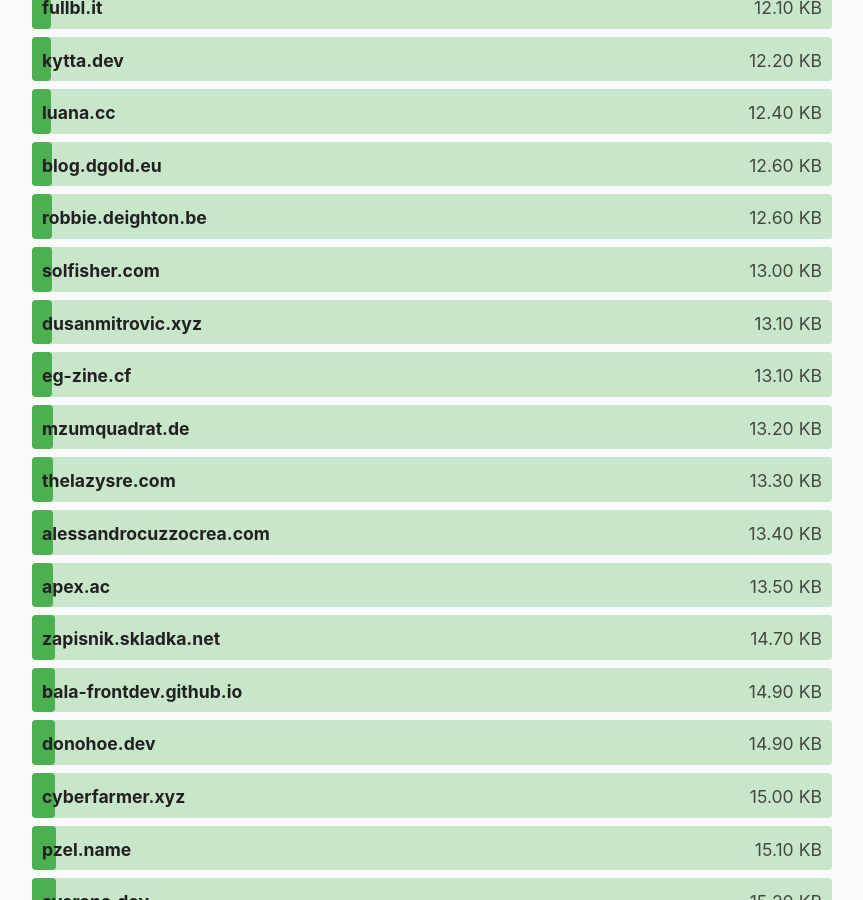
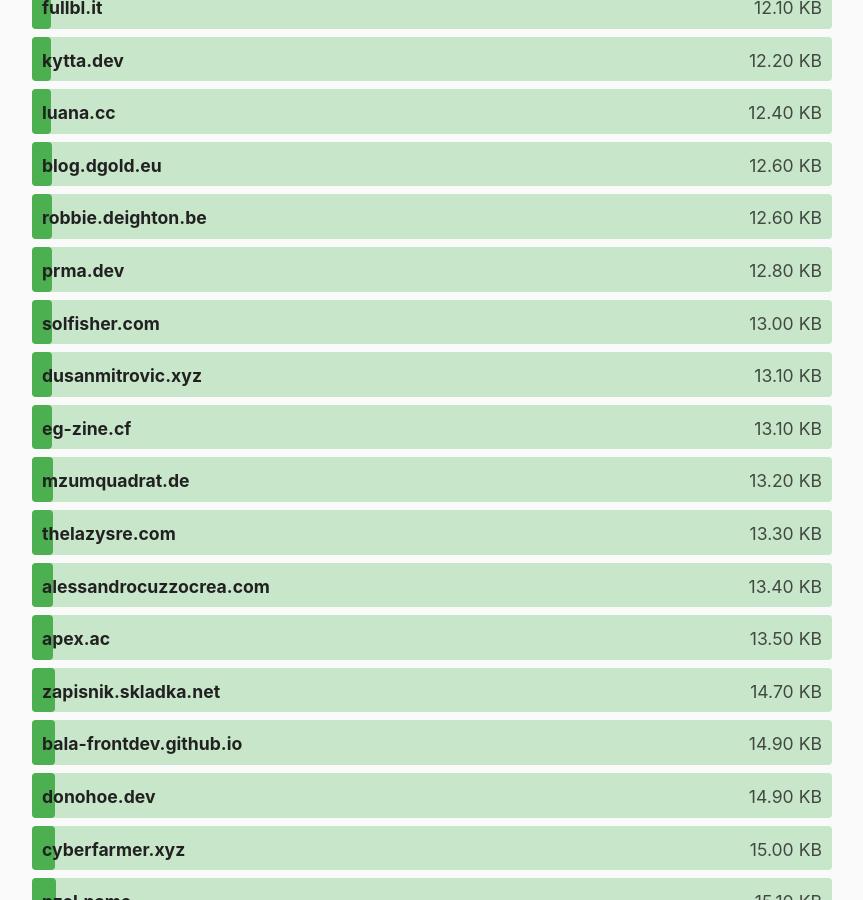
Before and after one commit to kevquirk/512kb.club, a Jekyll site: the page built from index.md, in a window 1280 px wide and 900 px high, scrolled down 6004 px. Shown: the whole window, without its empty margins (208-1071 px from the left). Built offline with Jekyll 4.4.1, drawn with Linux system fonts in a browser that asks for light colours.

Commit message:
add prma.dev
Thank you very much.
link: https://gtmetrix.com/reports/prma.dev/bnEGpqcV/

```diff
--- a/_data/sites.yml
+++ b/_data/sites.yml
@@ -2297,6 +2297,11 @@
   size: 73.4
   last_checked: 2023-06-17
 
+- domain: prma.dev
+  url: https://prma.dev/
+  size: 12.8
+  last_checked: 2023-07-29
+
 - domain: processwire.dev
   url: https://processwire.dev/
   size: 58.8
```
